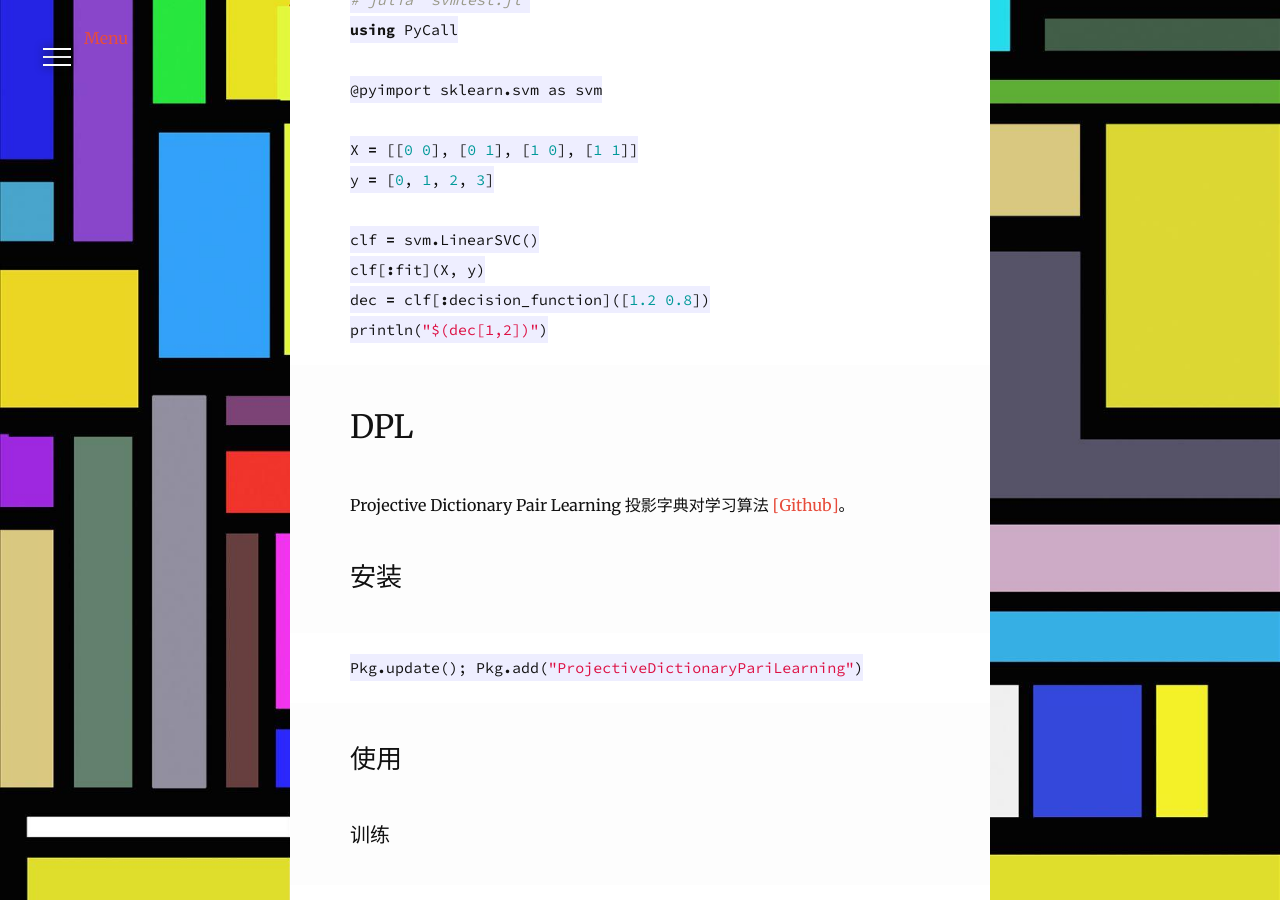
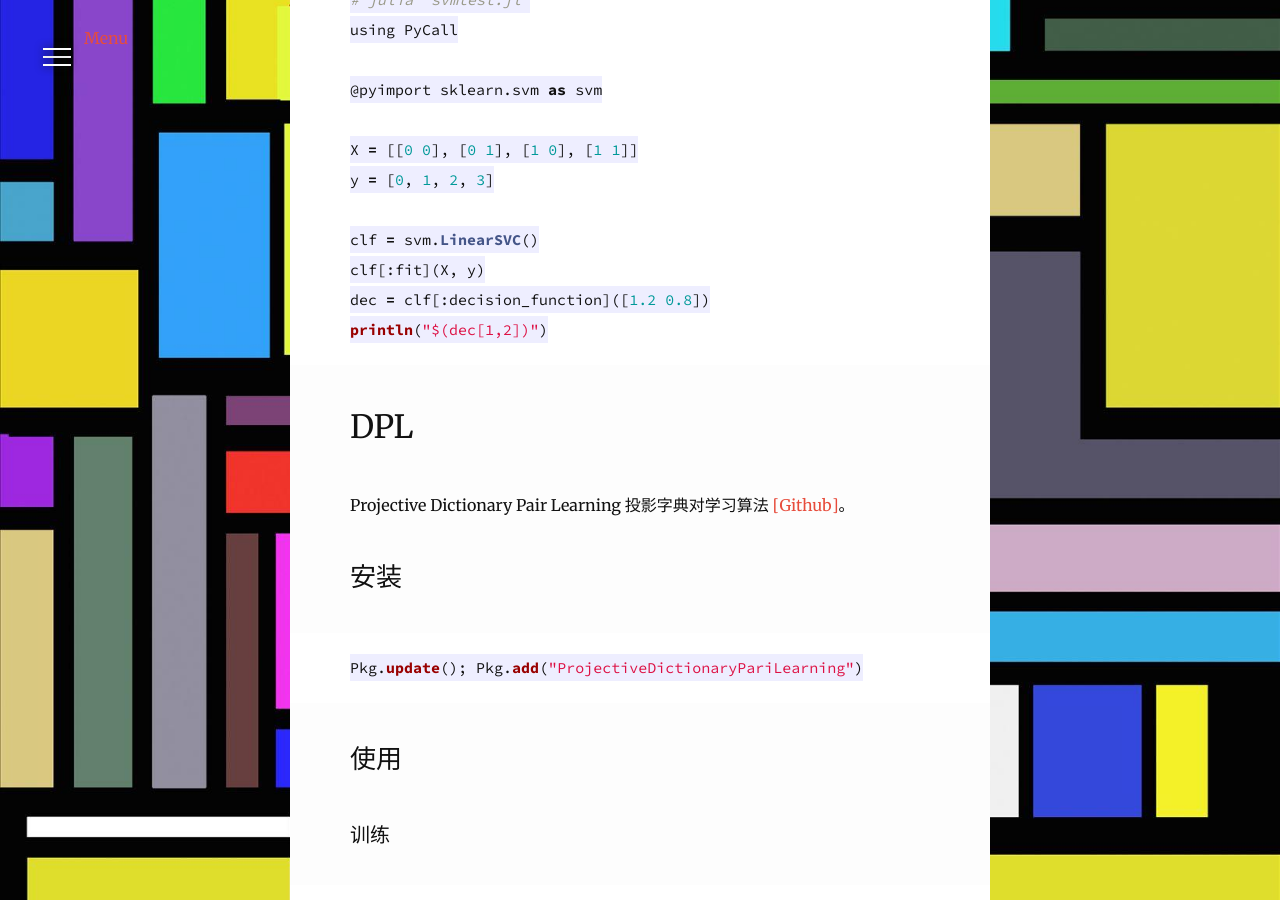
Before and after one commit to quxiaofeng/MachineLearningWithJulia.jl, a Jekyll site: the page built from _posts/2015-01-10-classification.md, in a window 1280 px wide and 900 px high, scrolled down 824 px. Built offline with Jekyll 4.4.1, drawn with Linux system fonts in a browser that asks for light colours; nearby versions of some CDN libraries; comment, search, counter and statistics services are not loaded.

Commit message:
Updated posts
Signed-off-by: Xiaofeng QU <xiaofeng.qu.hk@ieee.org>

````diff
--- a/_posts/2015-01-10-classification.md
+++ b/_posts/2015-01-10-classification.md
@@ -13,7 +13,7 @@
 
 调用 Python 的 scikit-learn 包的 SVM 代码。
 
-```julia
+```python
 # julia "svmtest.jl"
 using PyCall
 
@@ -34,7 +34,7 @@
 
 ### 安装
 
-```julia
+```python
 Pkg.update(); Pkg.add("ProjectiveDictionaryPariLearning")
 ```
 
@@ -42,12 +42,12 @@
 
 #### 训练
 
-```julia
+```python
 DictMat, EncoderMat = TrainDPL(TrData, TrLabel, DictSize, τ, λ, γ)
 ```
 
 #### 分类
 
-```julia
+```python
 PredictLabel, Error, Distance = ClassificationDPL(TtData, DictMat, EncoderMat, DictSize)
 ```
````
